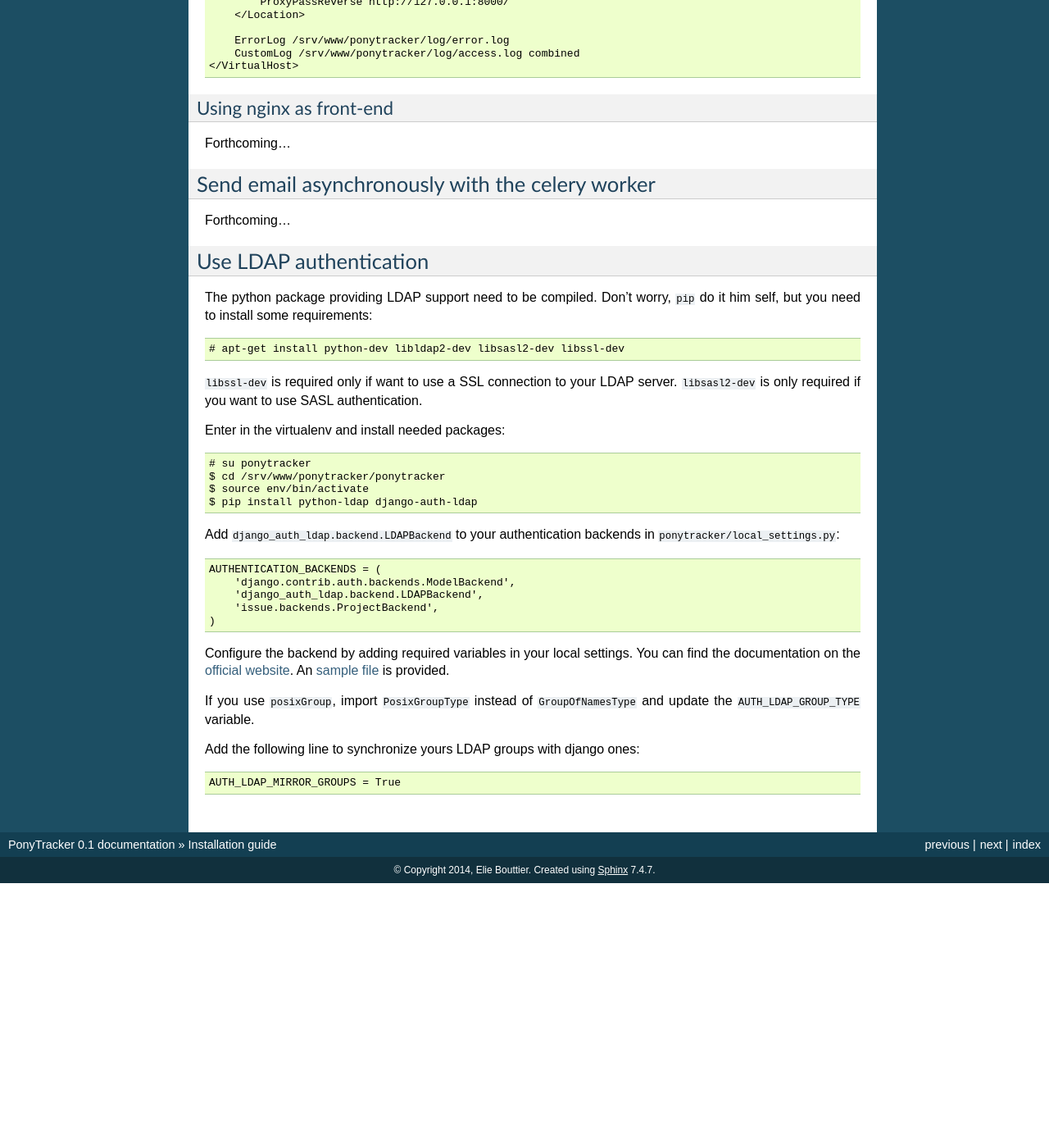
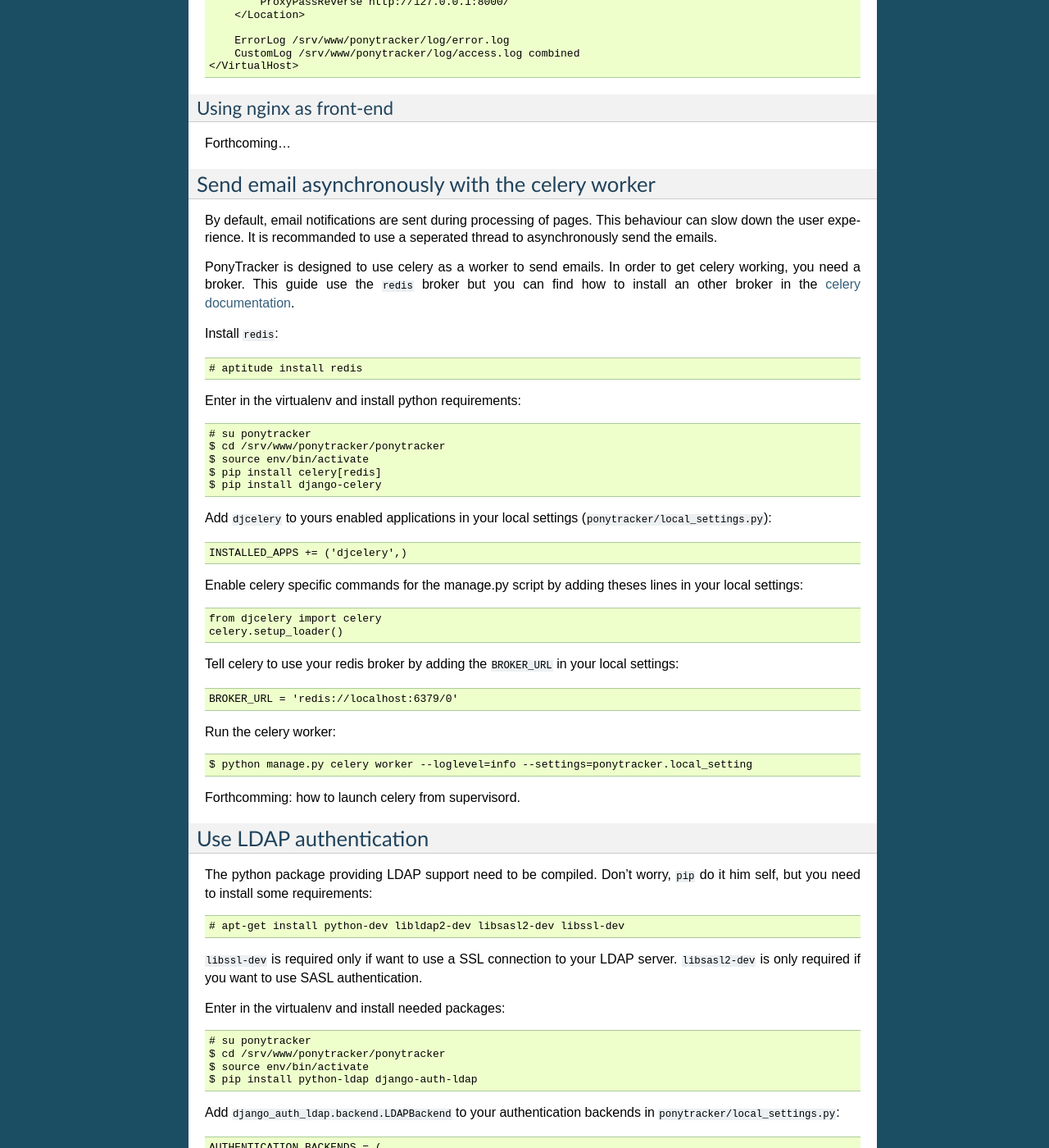
Before and after one commit to ponytracker/ponytracker, a Sphinx documentation site: the page built from doc/source/installation.rst, in a window 1280 px wide and 1400 px high, scrolled down 2754 px. Shown: the whole window at 82% size. Built offline with Sphinx 7.4.7, drawn with Linux system fonts in a browser that asks for light colours; pages that are not in the unit, such as notebooks, are missing from menus; before the commit the page ends 3831 px from its top, so only the background shows below that.

Commit message:
doc: installation: celery worker

```diff
--- a/doc/source/installation.rst
+++ b/doc/source/installation.rst
@@ -173,8 +173,50 @@
 Send email asynchronously with the celery worker
 ************************************************
 
-Forthcoming...
+By default, email notifications are sent during processing of pages.
+This behaviour can slow down the user experience.
+It is recommanded to use a seperated thread to asynchronously send the emails.
 
+PonyTracker is designed to use celery as a worker to send emails.
+In order to get celery working, you need a broker.
+This guide use the ``redis`` broker but you can find how to install an other
+broker in the `celery documentation`_.
+
+.. _celery documentation: http://celery.readthedocs.org/en/latest/getting-started/brokers/
+
+Install ``redis``::
+
+  # aptitude install redis
+
+Enter in the virtualenv and install python requirements::
+
+  # su ponytracker
+  $ cd /srv/www/ponytracker/ponytracker
+  $ source env/bin/activate
+  $ pip install celery[redis]
+  $ pip install django-celery
+
+Add ``djcelery`` to yours enabled applications in your
+local settings (``ponytracker/local_settings.py``)::
+
+  INSTALLED_APPS += ('djcelery',)
+
+Enable celery specific commands for the manage.py script by adding theses lines
+in your local settings::
+
+  from djcelery import celery
+  celery.setup_loader()
+
+Tell celery to use your redis broker by adding the ``BROKER_URL`` in your
+local settings::
+
+  BROKER_URL = 'redis://localhost:6379/0'
+
+Run the celery worker::
+
+  $ python manage.py celery worker --loglevel=info --settings=ponytracker.local_setting
+
+Forthcomming: how to launch celery from supervisord.
 
 Use LDAP authentication
 ***********************
```
